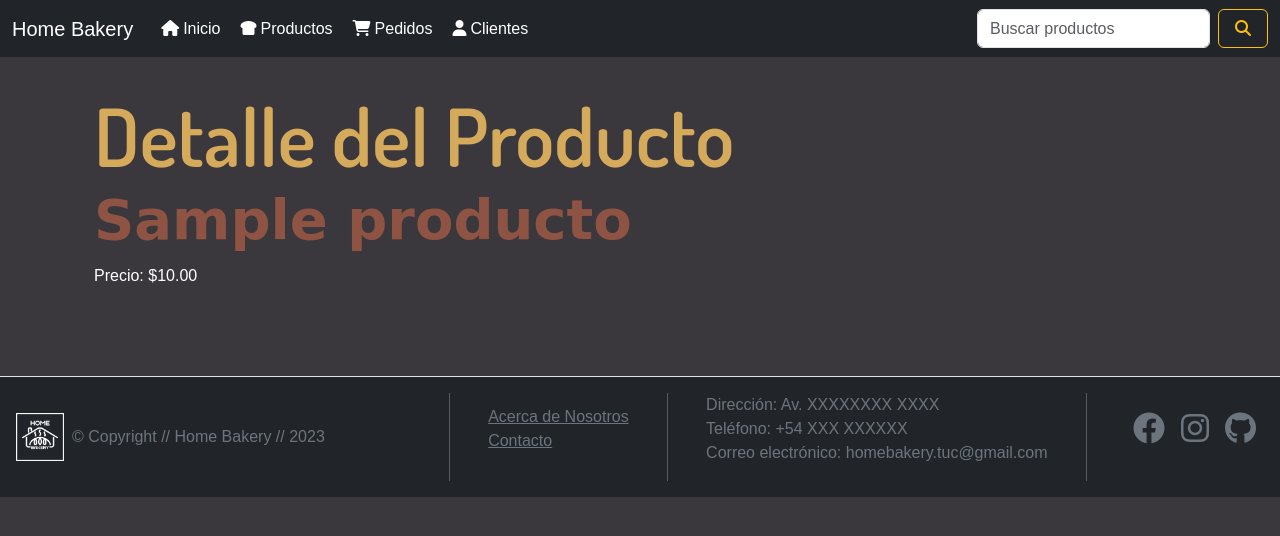
After one commit to LucianoAngeleri/Home-Bakery-Web, a Django app: page /HomeBakery/producto/1/detalle in a window 1280 px wide. The commit adds this page. Shown: the top 536 px of the page. Run offline with Django 4.2, Linux system fonts and the light colour scheme; tables that the repository leaves empty hold one stand-in row (values such as "Sample post"); some web fonts are replaced.

Commit message:
Se añadió la funcion para ver el detalle de un Producto

```diff
--- /dev/null
+++ b/HomeBakery/templates/HomeBakery/producto_detalle.html
@@ -0,0 +1,9 @@
+{% extends 'HomeBakery/base.html' %}
+{% load static %}
+{% block main %}
+<section class="container col-xxl-8 px-4 py-5 mt-5">
+    <h1 class="display-1 fw-bold lh-1 mb-3 mainTitle">Detalle del Producto</h1>
+    <h2 class="display-4 fw-bold lh-1 mb-3 subtitle">{{producto.nombre_producto}}</h2>
+    <p class="lean mb-3 rounded rounded-pill text-white">Precio: ${{producto.precio_producto}}</p>
+</section>
+{% endblock %}
--- a/HomeBakery/urls.py
+++ b/HomeBakery/urls.py
@@ -6,6 +6,7 @@ urlpatterns = [
     path('producto/', views.mostrar_producto, name='producto'),
     path('producto/agregar', views.agregar_producto, name='agregar_producto'),
     path('producto/lista', views.ProductoList.as_view() , name='producto_lista'),
+    path('producto/<pk>/detalle', views.ProductoDetail.as_view() , name='producto_detalle'),
     path('producto/buscar', views.buscar_producto, name='buscar_producto'),
     path('pedido/', views.pedido, name='pedido'),
     path('cliente/', views.cliente, name='cliente'),
--- a/HomeBakery/views.py
+++ b/HomeBakery/views.py
@@ -41,3 +41,7 @@ class ProductoList(ListView):
     model = Producto
     template_name ="HomeBakery/producto_lista.html"
     context_object_name = "productos"
+class ProductoDetail(DetailView):
+    model = Producto
+    template_name ="HomeBakery/producto_detalle.html"
+    context_object_name = "producto"
```
Also changed, not shown: HomeBakery/templates/HomeBakery/producto_lista.html (+3 -8 lines).
